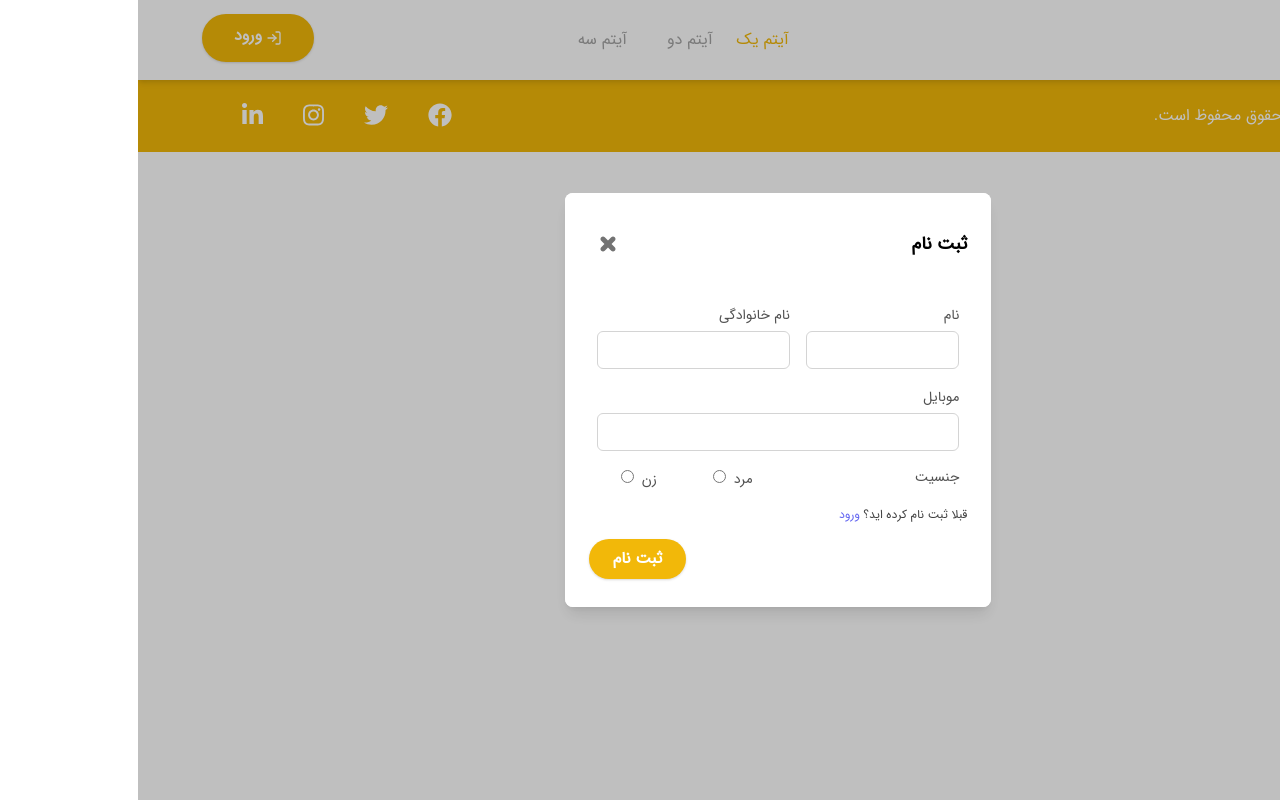
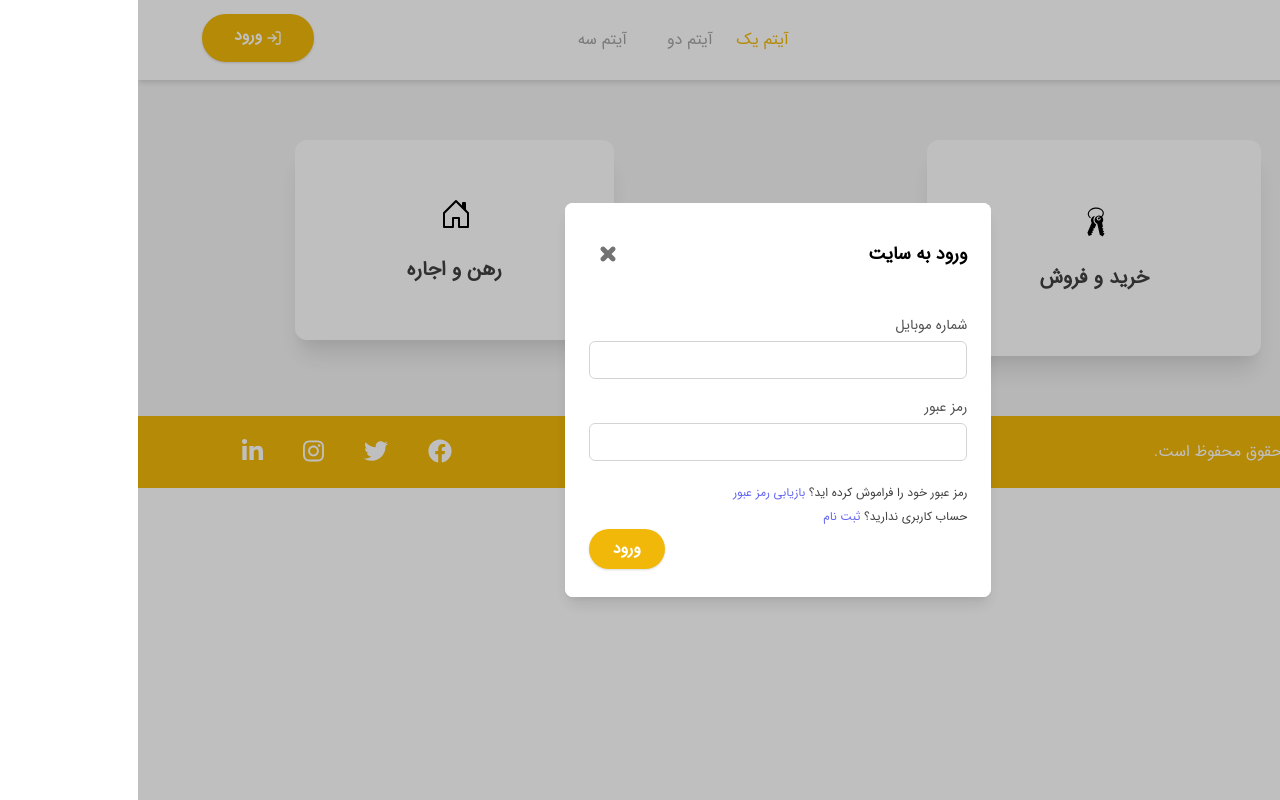
Before and after one commit to SaharMirkamrani/pillot, a React (Create React App) app: page / in a window 1280 px wide. Both pictures are taken after a click on the button "ورود". Built offline with nearby package versions, Linux system fonts and the light colour scheme.

Commit message:
Add Categories section

```diff
--- a/src/App.js
+++ b/src/App.js
@@ -5,7 +5,7 @@ import Footer from './components/Footer';
 
 const App = () => {
   return (
-    <div>
+    <div className="bg-gray-100">
       <Router>
         <Header />
         <Switch>
--- /dev/null
+++ b/src/components/BackgroundLanding.jsx
@@ -0,0 +1,15 @@
+import image from '../assets/bg.jpg';
+
+const BackgroundLanding = () => {
+  return (
+    <>
+      <div>
+        {/* <div className="bg-fixed bg-no-repeat bg-center">
+          <img src={image} alt="background" className="opacity-8 w-full h-1/3 max-h-96" />
+        </div> */}
+      </div>
+    </>
+  );
+};
+
+export default BackgroundLanding;
--- /dev/null
+++ b/src/components/Categories.jsx
@@ -0,0 +1,34 @@
+import { Link } from 'react-router-dom';
+import { GiHouseKeys } from 'react-icons/gi';
+import { BsHouseDoor } from 'react-icons/bs';
+
+const Categories = () => {
+  return (
+    <>
+      <div className="flex flex-col md:flex-row justify-around my-10">
+        <div>
+          <Link to="/buyandsell">
+            <div className="max-w-sm md:px-28 bg-white shadow-xl rounded-xl py-16 my-5 m-auto flex flex-col justify-around">
+              <GiHouseKeys className="pl-1 text-4xl text-center m-auto" />
+              <h2 className="text-gray-700 text-xl font-semibold text-center pt-6">
+                خرید و فروش
+              </h2>
+            </div>
+          </Link>
+        </div>
+          <div>
+            <Link to="/rentandmortgage">
+              <div className="max-w-sm md:px-28 bg-white shadow-xl rounded-xl py-14 my-5 m-auto flex flex-col justify-around">
+                <BsHouseDoor className="pl-1 text-4xl text-center m-auto" />
+                <h2 className="text-gray-700 text-xl font-semibold text-center pt-6">
+                  رهن و اجاره
+                </h2>
+              </div>
+            </Link>
+          </div>
+        </div>
+    </>
+  );
+};
+
+export default Categories;
--- a/src/components/Header.jsx
+++ b/src/components/Header.jsx
@@ -1,7 +1,7 @@
 import { Disclosure, Menu } from '@headlessui/react';
 import Logo from '../assets/logo.png';
 import styles from '../styles/main.module.css';
-import Modal from './SignUp';
+import Modal from './Login';
 import Hamburger from './HamburgerIcon';
 import { Link } from 'react-router-dom';
 
--- a/src/components/Landing.jsx
+++ b/src/components/Landing.jsx
@@ -1,5 +1,11 @@
+import BackgroundLanding from "./BackgroundLanding";
+import Categories from "./Categories";
+
 const Landing = () => {
-  return <><p></p></>;
+  return <><div>
+    <BackgroundLanding />
+    <Categories />
+    </div></>;
 };
 
 export default Landing;
--- a/src/components/Login.jsx
+++ b/src/components/Login.jsx
@@ -3,6 +3,7 @@ import { Link } from 'react-router-dom';
 import { TiTimes } from 'react-icons/ti';
 import { FiLogIn } from 'react-icons/fi';
 import ValidationError from './ValidationError';
+import axios from 'axios';
 
 const Login = () => {
   const [showModal, setShowModal] = useState(false);
@@ -36,10 +37,22 @@ const Login = () => {
 
   const handleFormSubmit = (e) => {
     e.preventDefault();
-    setLoginValues({ phone: '', password: '' })
+    axios
+      .post('http://site.pillot.ir/admin/Customers/API/_login', loginValues, {
+        headers: {
+          token: 'test',
+          'Access-Control-Allow-Origin': '*',
+        },
+      })
+      .then((response) => {
+        console.log(response.data.data);
+      })
+      .catch((error) => {
+        console.error(error);
+      });
+      setLoginValues({ phone: '', password: '' })
   };
-
-  console.log(loginValues)
+  console.log(loginValues);
 
   return (
     <>
@@ -113,9 +126,7 @@ const Login = () => {
                         }
                       />
                       {passwordError && (
-                        <ValidationError
-                          text={'پسورد باید 4 رقم باشد.'}
-                        />
+                        <ValidationError text={'پسورد باید 4 رقم باشد.'} />
                       )}
                     </div>
                     <div className="flex justify-start flex-row items-center mt-2">
@@ -141,6 +152,8 @@ const Login = () => {
                         حساب کاربری ندارید؟{' '}
                         <Link to="/signup">
                           <button
+                            type="submit"
+                            onSubmit={handleFormSubmit}
                             className="bg-transparent border-0 leading-none font-medium outline-none focus:outline-none"
                             onClick={() => setShowModal(false)}
                           >
--- a/src/components/Signup.jsx
+++ b/src/components/Signup.jsx
@@ -3,6 +3,7 @@ import { FiLogIn } from 'react-icons/fi';
 import { Link } from 'react-router-dom';
 import { TiTimes } from 'react-icons/ti';
 import ValidationError from './ValidationError';
+import axios from 'axios';
 
 const SignUp = () => {
   const [showModal, setShowModal] = useState(false);
@@ -16,6 +17,19 @@ const SignUp = () => {
 
   const handleFormSubmit = (e) => {
     e.preventDefault();
+    axios
+      .post('http://site.pillot.ir/admin/Customers/API/_login', signUpValues, {
+        headers: {
+          token: 'test',
+          'Access-Control-Allow-Origin': '*',
+        },
+      })
+      .then((response) => {
+        console.log(response.data.data);
+      })
+      .catch((error) => {
+        console.error(error);
+      });
     setSignUpValues({ firstName: '', lastName: '', phone: '', gender: '' });
   };
 
```
Also changed, not shown: src/assets/bg.jpg (added), src/assets/landing-background.jpg (added).
